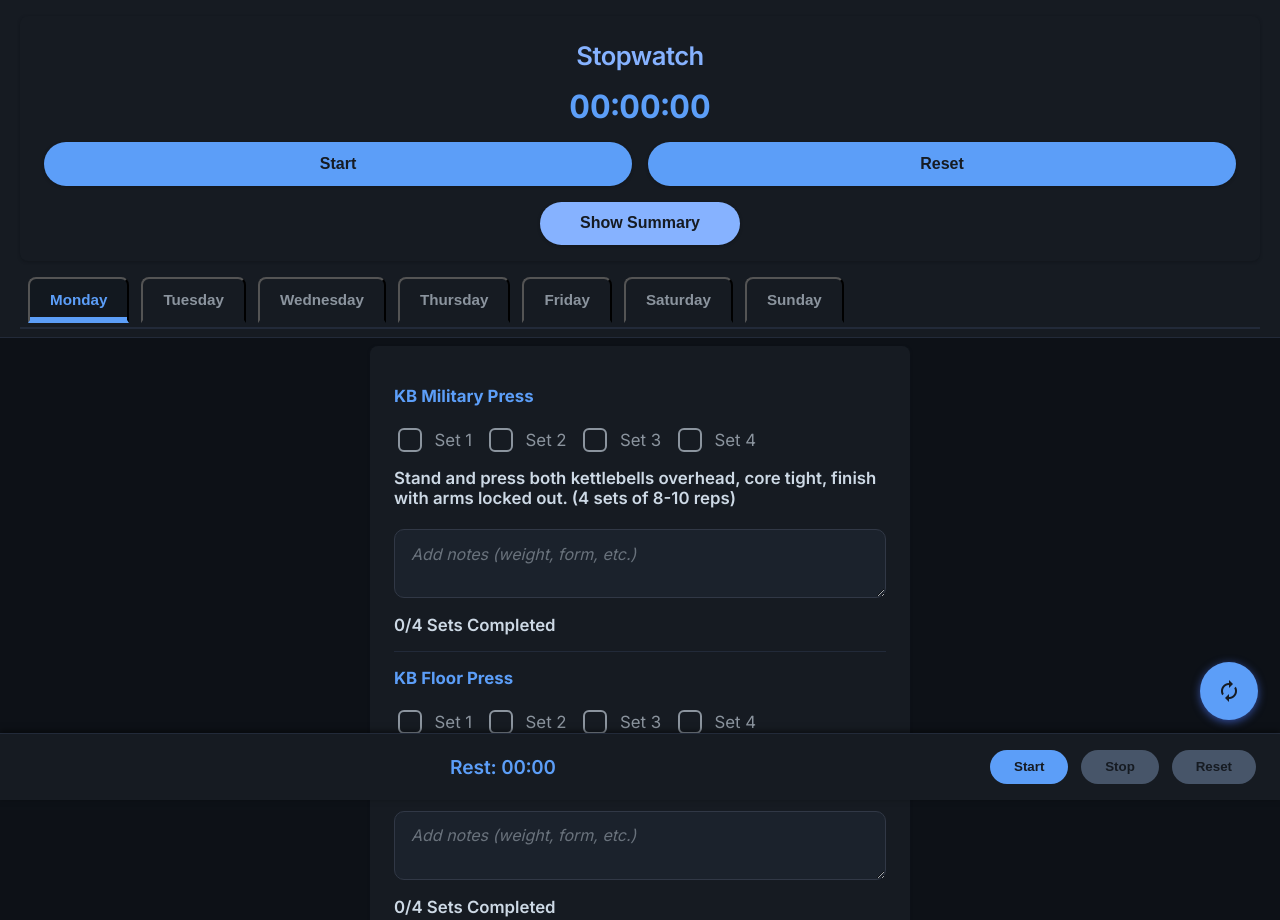
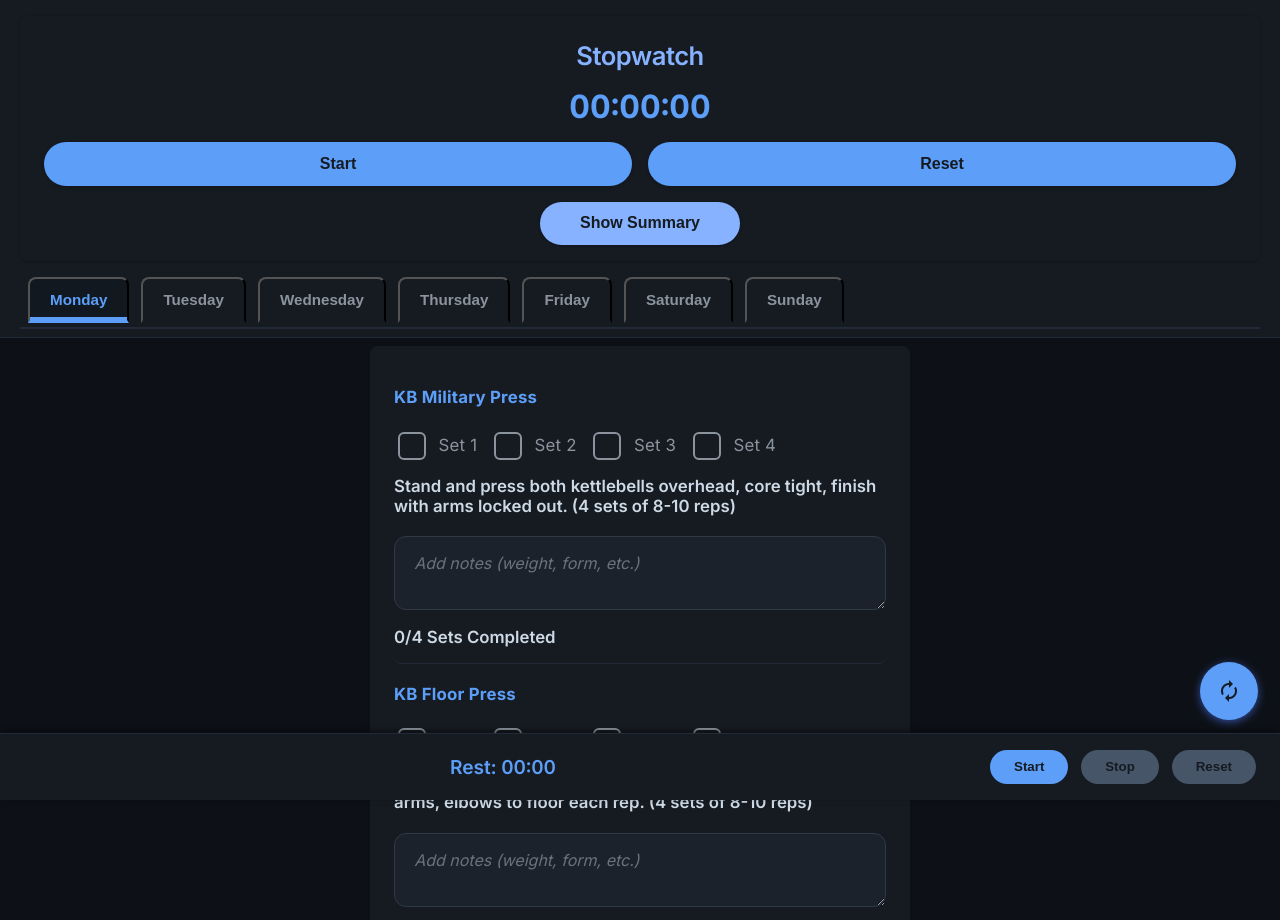
Before and after one commit to YellowJetSki/mike-workout, a plain HTML site: page index.html in a window 1280 px wide. Shown: the top 920 px of the page. Drawn offline with Linux system fonts and the light colour scheme.

Commit message:
final styling

```diff
--- a/styles.css
+++ b/styles.css
@@ -223,16 +223,26 @@ li {
   align-items: center;
   border-bottom: 1px solid #222a39;
   padding: 1rem 0;
+  margin-bottom: 0.15rem;
+  border-radius: 8px;
+  transition: background-color 0.3s ease;
   gap: 0.8rem;
   font-size: 1.05rem;
   font-weight: 600;
   color: var(--text-primary);
 }
 
+li:hover,
+li:focus-within {
+  background-color: #222a39aa;
+}
+
 li strong {
   flex: 1 1 100%;
   margin-bottom: 0.4rem;
   color: var(--primary);
+  line-height: 1.4;
+  letter-spacing: 0.012em;
 }
 
 /* Checkbox */
@@ -244,13 +254,15 @@ label {
   flex: 0 0 auto;
   font-weight: 500;
   color: var(--text-secondary);
+  line-height: 1.4;
+  letter-spacing: 0.012em;
 }
 
 input[type="checkbox"] {
   appearance: none;
   -webkit-appearance: none;
-  width: 24px;
-  height: 24px;
+  width: 28px;
+  height: 28px;
   border: 2px solid var(--text-secondary);
   border-radius: 6px;
   background-color: transparent;
@@ -277,7 +289,7 @@ input[type="checkbox"]:checked::after {
 }
 
 input[type="checkbox"]:focus-visible {
-  outline: 2px solid var(--primary-light);
+  outline: 3px solid var(--primary-light);
   outline-offset: 2px;
 }
 
@@ -292,12 +304,12 @@ textarea {
   font-family: var(--font);
   font-weight: 400;
   font-size: 1rem;
-  padding: 0.85rem 1rem;
-  border: 1.5px solid #313846;
-  border-radius: 10px;
-  transition: border-color 0.3s ease;
+  padding: 1rem 1.2rem;
+  border: 1px solid #313846;
+  border-radius: 12px;
+  transition: border-color 0.2s ease, box-shadow 0.2s ease;
   resize: vertical;
-  min-height: 48px;
+  min-height: 56px;
   color: var(--text-primary);
   background-color: #1b222c;
 }
@@ -306,6 +318,11 @@ textarea::placeholder {
   color: var(--text-secondary);
   opacity: 0.7;
   font-style: italic;
+  transition: opacity 0.3s ease;
+}
+
+textarea:focus::placeholder {
+  opacity: 0.42;
 }
 
 textarea:focus {
@@ -334,6 +351,7 @@ textarea:focus {
   transition: background-color 0.25s ease, box-shadow 0.25s ease;
   user-select: none;
   z-index: 11;
+  animation: none;
 }
 
 #resetTrackingBtn:hover,
@@ -341,6 +359,12 @@ textarea:focus {
   background-color: var(--primary-dark);
   box-shadow: 0 4px 16px rgba(58, 84, 182, 0.95);
   outline: none;
+  animation: pulseGlow 1.2s ease infinite;
+}
+
+@keyframes pulseGlow {
+  0%, 100% { box-shadow: 0 4px 12px rgba(58, 84, 182, 0.6); }
+  50% { box-shadow: 0 6px 16px rgba(58, 84, 182, 0.85); }
 }
 
 /* Rest Timer */
@@ -376,7 +400,7 @@ textarea:focus {
   padding: 0.6rem 1.5rem;
   font-weight: 700;
   cursor: pointer;
-  transition: background-color 0.3s ease;
+  transition: background-color 0.3s ease, box-shadow 0.3s ease;
   user-select: none;
   margin-left: 0.5rem;
 }
@@ -388,6 +412,7 @@ textarea:focus {
 
 #timerControls button:hover:not(:disabled),
 #timerControls button:focus-visible:not(:disabled) {
+  box-shadow: 0 2px 6px rgba(92, 158, 248, 0.5);
   background-color: var(--primary-dark);
   outline: none;
 }
@@ -402,10 +427,17 @@ textarea:focus {
   align-items: center;
   z-index: 1000;
   padding: 1rem;
+  backdrop-filter: blur(6px) saturate(1.2);
+  -webkit-backdrop-filter: blur(6px) saturate(1.2);
 }
 
 #workoutSummaryModal[aria-hidden="false"] {
   display: flex;
+  animation: modalFadeInScale 0.3s cubic-bezier(0.4, 0, 0.2, 1);
+}
+
+#workoutSummaryModal[aria-hidden="true"] {
+  display: none;
 }
 
 #workoutSummaryContent {
@@ -417,6 +449,7 @@ textarea:focus {
   box-shadow: 0 0 20px #5c9ef8aa;
   color: var(--text-primary);
   text-align: center;
+  outline: none;
 }
 
 #workoutSummaryContent h2 {
@@ -457,6 +490,11 @@ textarea:focus {
   outline: none;
 }
 
+@keyframes modalFadeInScale {
+  0% {opacity: 0; transform: scale(0.96);}
+  100% {opacity: 1; transform: scale(1);}
+}
+
 @media (max-width: 480px) {
   main {
     margin: 1rem;
```
